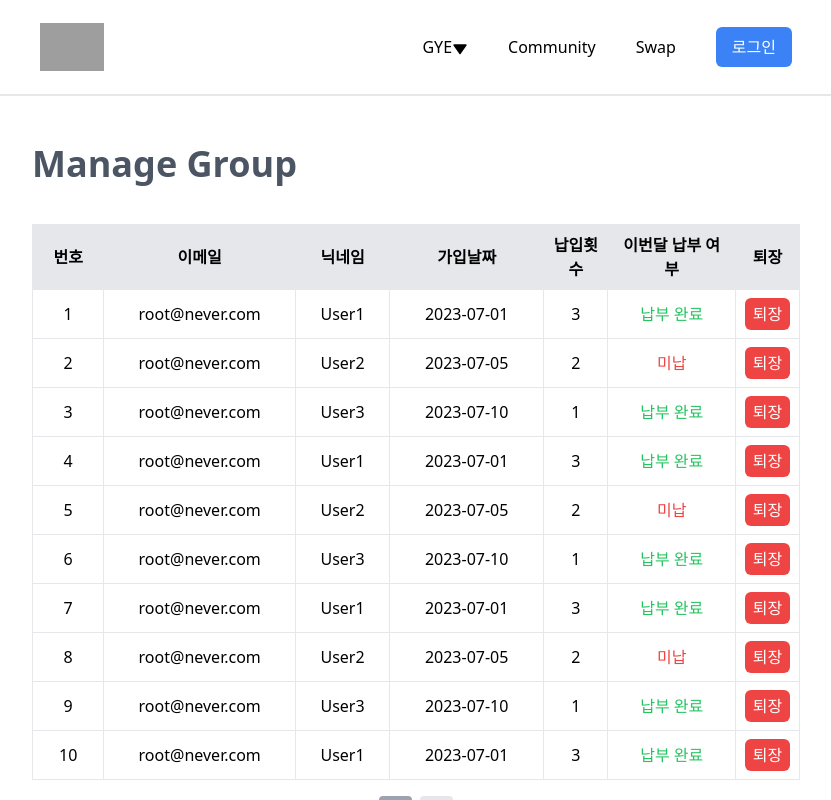
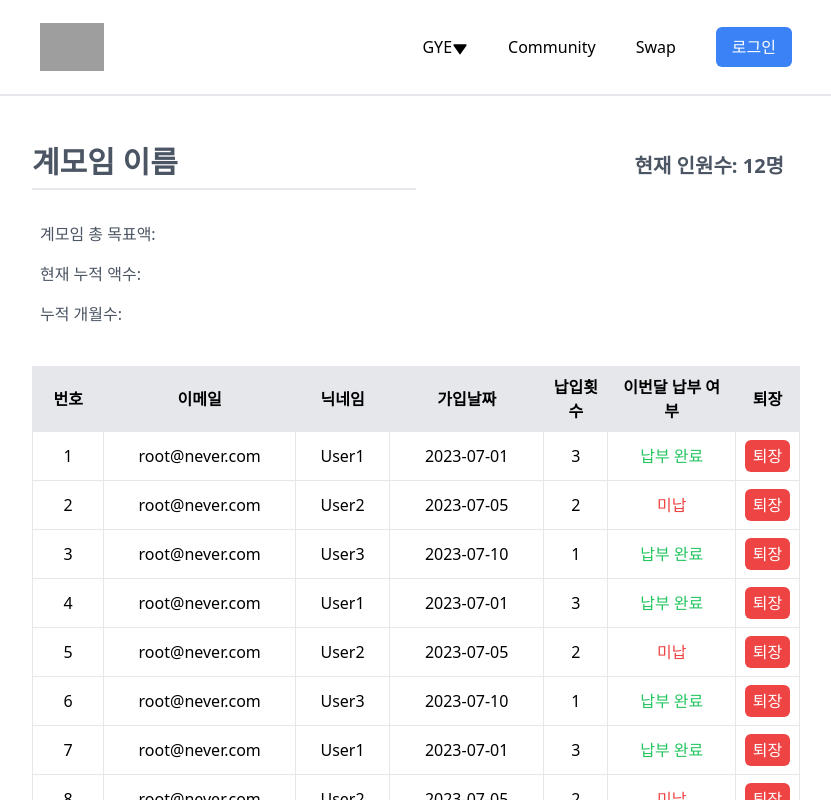
Before and after one commit to codestates-beb/beb-09-final-GYE, a React (Create React App) app in the folder client/: page /group/manage/1 in a window 1280 px wide. Shown: the top 800 px of the page, without its empty margins (224-1055 px from the left). Built offline with nearby package versions, Linux system fonts and the light colour scheme; grey boxes are pictures that could not be loaded.

Commit message:
Fix manage group page

```diff
--- a/client/src/pages/ManageGroup.js
+++ b/client/src/pages/ManageGroup.js
@@ -37,9 +37,23 @@ const ManageGroup = () => {
   return (
     <div>
       <Nav />
-      <div className="flex flex-col">
-        <h2 className="w-3/5 text-4xl font-bold mx-auto mt-12 mb-10 text-gray-600">Manage Group</h2>
-        <div className="container w-3/5 mx-auto">
+      <div className="flex flex-col w-3/5 mx-auto">
+        <div className="flex justify-between w-full">
+          <h2 className="w-1/2 text-3xl font-bold border-b-2 pb-2 mt-12 mb-8 text-gray-600">계모임 이름</h2>
+          <div className="w-1/2 text-end mt-12 mb-8 font-bold px-4 py-2 text-xl text-gray-600">
+            현재 인원수: 12명
+          </div>
+        </div>
+        <div className='ml-2 mb-4 text-gray-600'>
+          계모임 총 목표액:
+        </div>
+        <div className='ml-2 mb-4 text-gray-600'>
+          현재 누적 액수:
+        </div>
+        <div className='ml-2 mb-10 text-gray-600'>
+          누적 개월수:
+        </div>
+        <div className="container w-full mx-auto">
           <table className="w-full border-collapse text-center">
             <thead>
               <tr className="bg-gray-200">
```
